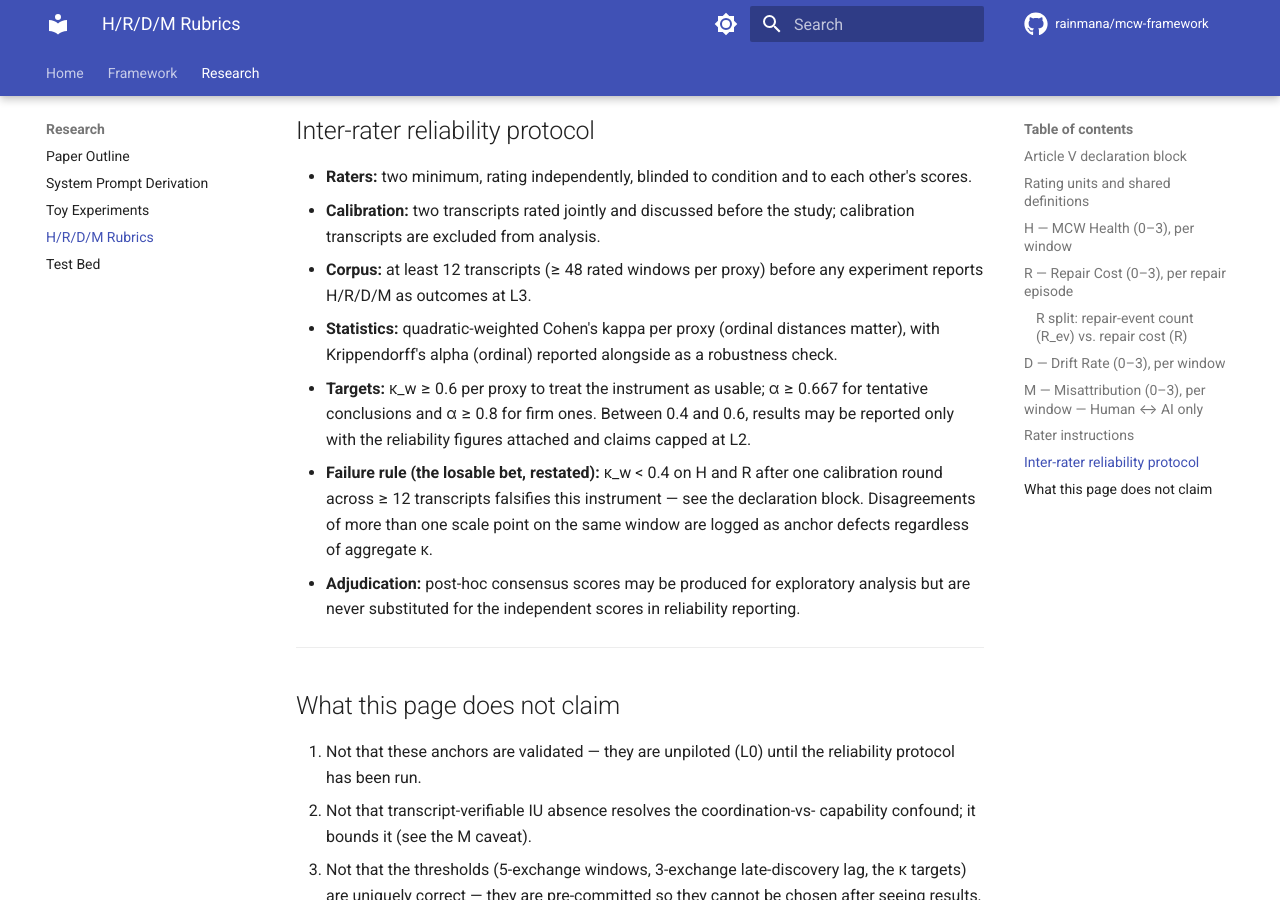
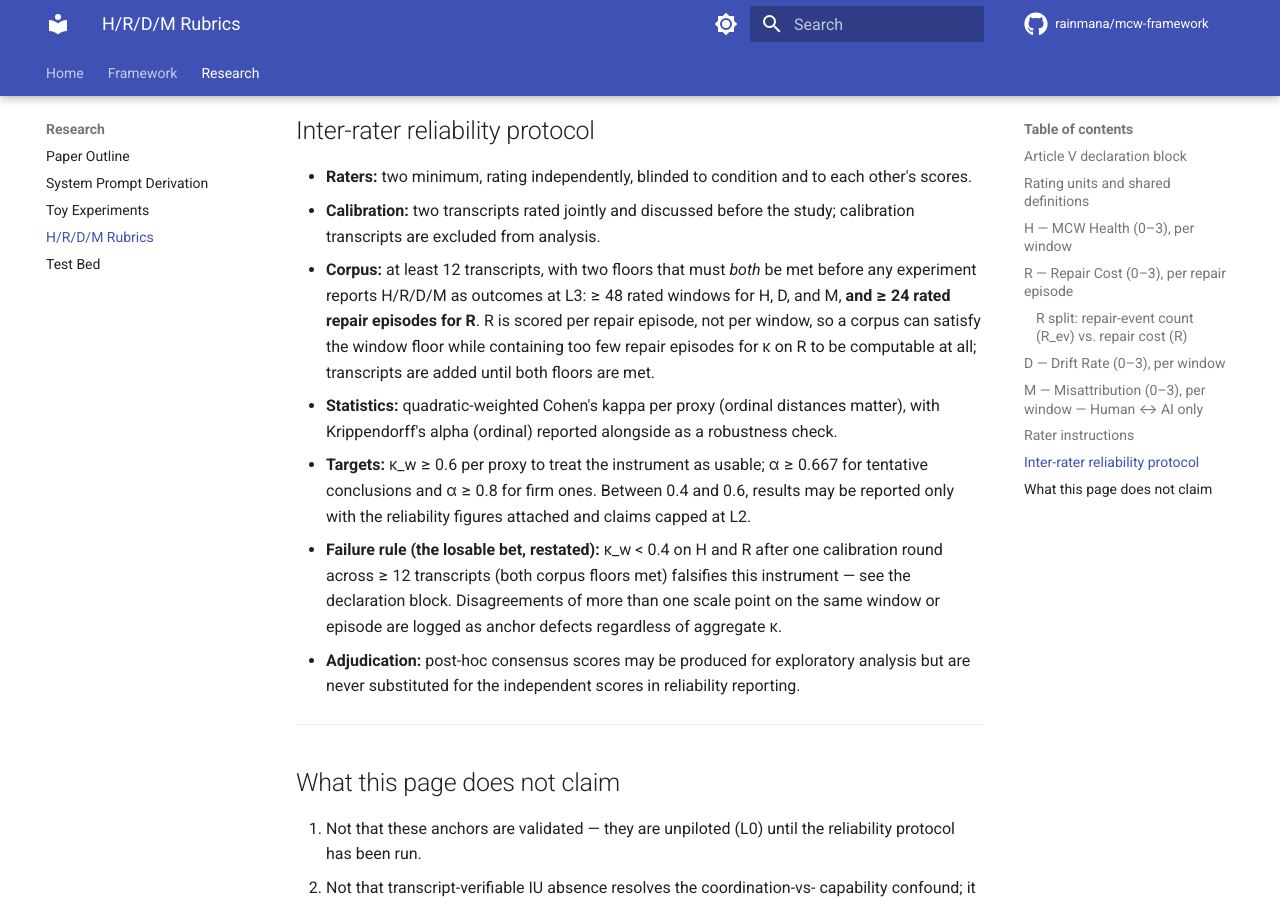
Before and after one commit to rainmana/mcw-framework, an MkDocs documentation site: the page built from docs/experiments/hrdm_rubrics.md, in a window 1280 px wide and 900 px high, scrolled down 4666 px. Built offline with MkDocs 1.6.1 and Material for MkDocs 9.7.7, drawn with Linux system fonts in a browser that asks for light colours; comment, search, counter and statistics services are not loaded.

Commit message:
Address review: give R its own reliability floor (rated repair episodes)
Codex review of PR #9: R is scored per repair episode, but the corpus
requirement counted only windows, so a corpus could satisfy the stated
floor with too few (or zero) repair episodes for kappa on R to be
computable. The corpus rule now has two floors that must both be met
(>= 48 windows for H/D/M and >= 24 rated repair episodes for R), and the
failure rule references them.

Co-Authored-By: Claude Fable 5 <noreply@anthropic.com>
Claude-Session: https://claude.ai/code/session_012vXxadkBEnQJYHkewFvPgG

```diff
--- a/docs/experiments/hrdm_rubrics.md
+++ b/docs/experiments/hrdm_rubrics.md
@@ -176,8 +176,12 @@ guessed.
   each other's scores.
 - **Calibration:** two transcripts rated jointly and discussed before the
   study; calibration transcripts are excluded from analysis.
-- **Corpus:** at least 12 transcripts (≥ 48 rated windows per proxy) before
-  any experiment reports H/R/D/M as outcomes at L3.
+- **Corpus:** at least 12 transcripts, with two floors that must *both* be
+  met before any experiment reports H/R/D/M as outcomes at L3: ≥ 48 rated
+  windows for H, D, and M, **and ≥ 24 rated repair episodes for R**. R is
+  scored per repair episode, not per window, so a corpus can satisfy the
+  window floor while containing too few repair episodes for κ on R to be
+  computable at all; transcripts are added until both floors are met.
 - **Statistics:** quadratic-weighted Cohen's kappa per proxy (ordinal
   distances matter), with Krippendorff's alpha (ordinal) reported alongside
   as a robustness check.
@@ -186,9 +190,10 @@ guessed.
   0.4 and 0.6, results may be reported only with the reliability figures
   attached and claims capped at L2.
 - **Failure rule (the losable bet, restated):** κ_w < 0.4 on H and R after
-  one calibration round across ≥ 12 transcripts falsifies this instrument —
-  see the declaration block. Disagreements of more than one scale point on
-  the same window are logged as anchor defects regardless of aggregate κ.
+  one calibration round across ≥ 12 transcripts (both corpus floors met)
+  falsifies this instrument — see the declaration block. Disagreements of
+  more than one scale point on the same window or episode are logged as
+  anchor defects regardless of aggregate κ.
 - **Adjudication:** post-hoc consensus scores may be produced for exploratory
   analysis but are never substituted for the independent scores in
   reliability reporting.
```
